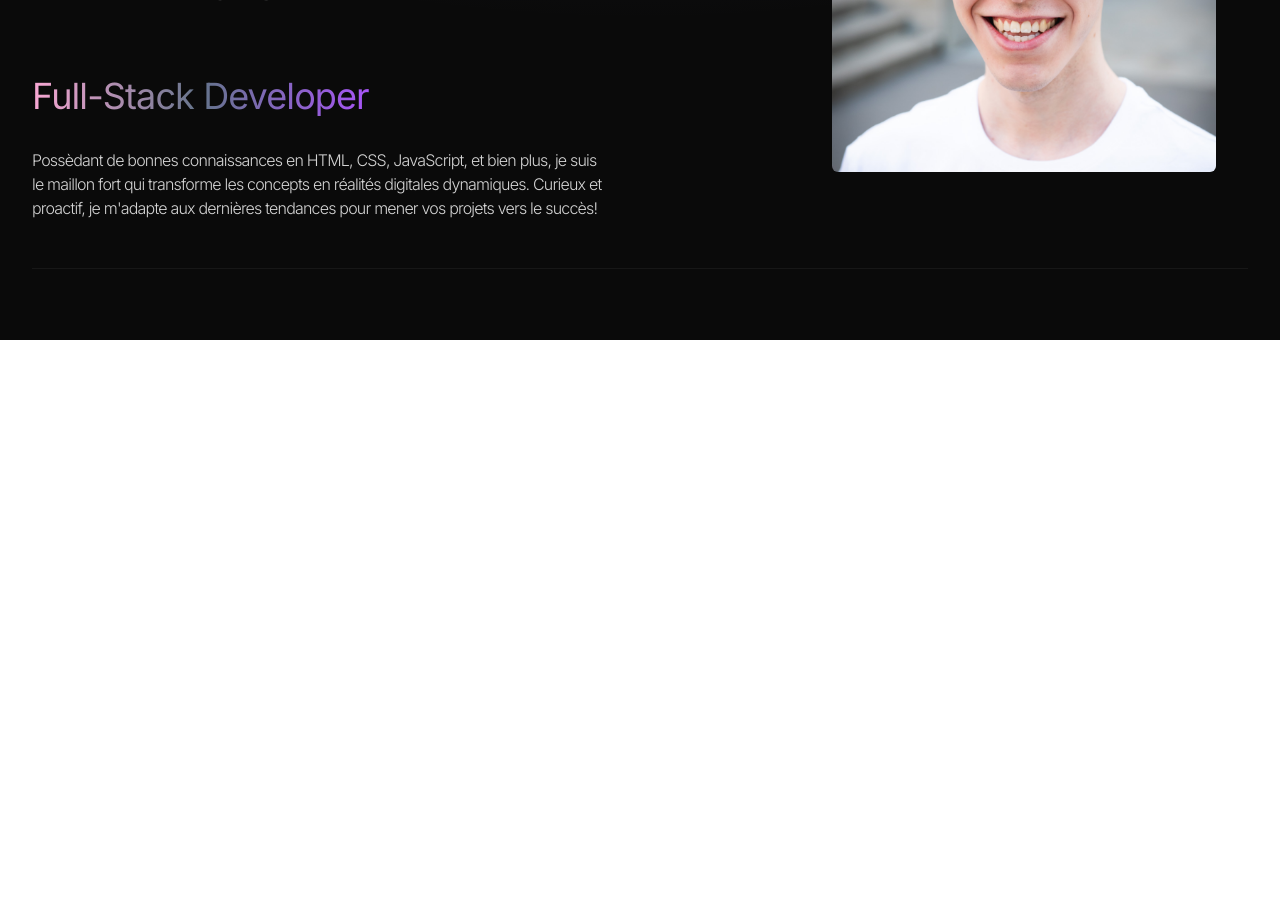
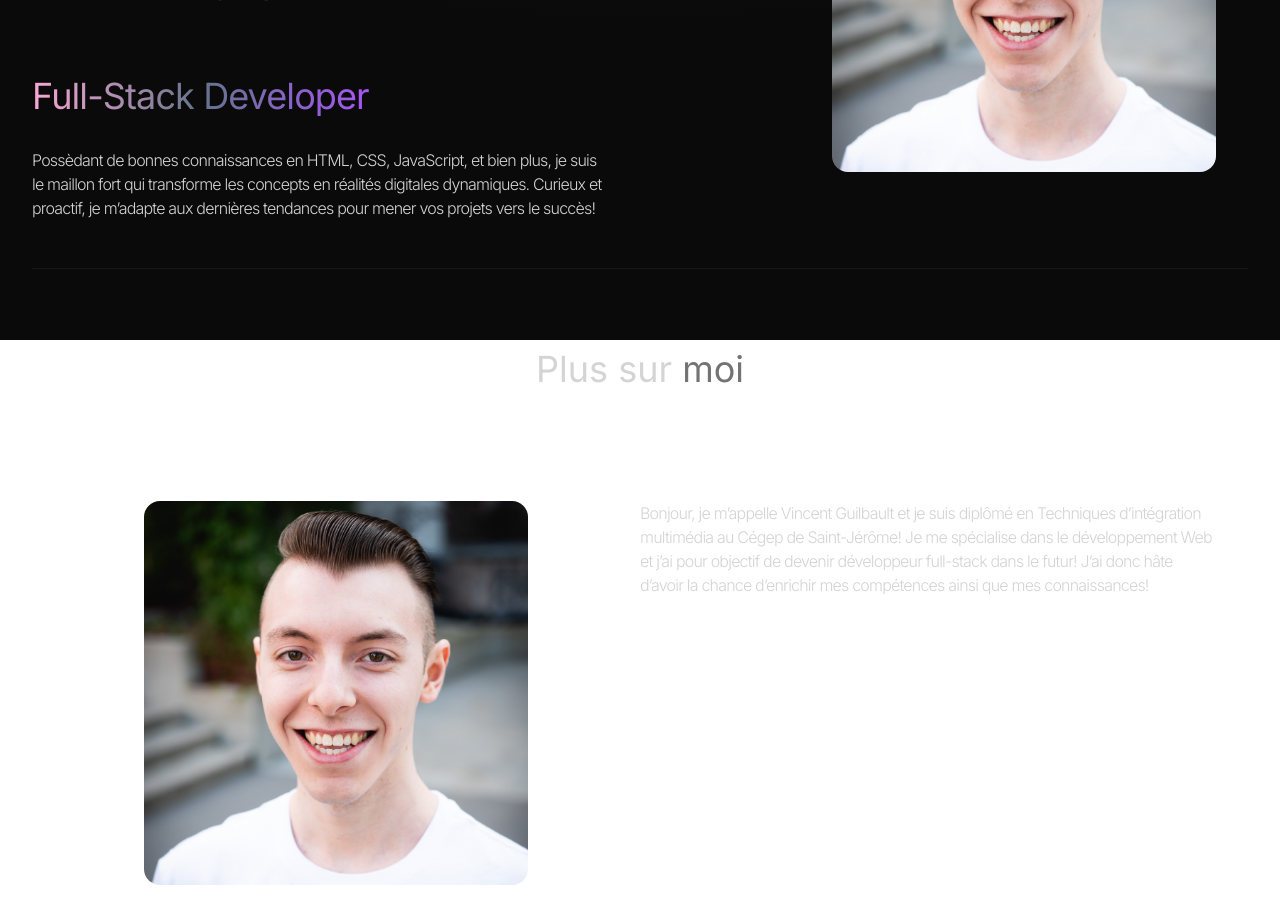
Before and after one commit to Vincent-Guilbault/React_Portfolio_2024, a React (Vite) app: page / in a window 1280 px wide. Shown: the part 460-1384 px from the top of the page. Before the commit the page ends 800 px from the top, so only its background shows below. Built offline with nearby package versions, Linux system fonts and the light colour scheme.

Commit message:
Ajout de la section "Plus sur moi" ou "About".

```diff
--- a/src/App.jsx
+++ b/src/App.jsx
@@ -1,3 +1,4 @@
+import About from "./components/About";
 import Hero from "./components/Hero";
 import Navbar from "./components/Navbar";
 
@@ -11,6 +12,7 @@ function App() {
       <div className="container mx-auto px-8">
         <Navbar />
         <Hero />
+        <About />
       </div>
     </div>
   );
--- /dev/null
+++ b/src/components/About.jsx
@@ -0,0 +1,37 @@
+import profilePic from "../assets/Vincent_pfp_1080x1080.png";
+
+const About = () => {
+  return (
+    <div className="border-b border-neutral-900 pb-4">
+      <h2 className="my-20 text-center text-4xl">
+        Plus sur <span className="text-neutral-500">moi</span>
+      </h2>
+
+      <div className="flex flex-wrap">
+        <div className="w-full lg:w-1/2 lg:p-8">
+          <div className="flex items-center justify-center">
+            <img
+              src={profilePic}
+              alt="Vincent Guilbault Profile Picture"
+              className="max-h-96 rounded-2xl"
+            />
+          </div>
+        </div>
+        <div className="w-full lg:w-1/2">
+          <div className="flex justify-center lg:justify-start">
+            <p className="max-w-xl py-6 my-2 font-light tracking-tighter">
+              Bonjour, je m’appelle Vincent Guilbault et je suis diplômé en
+              Techniques d’intégration multimédia au Cégep de Saint-Jérôme! Je
+              me spécialise dans le développement Web et j’ai pour objectif de
+              devenir développeur full-stack dans le futur! J’ai donc hâte
+              d’avoir la chance d’enrichir mes compétences ainsi que mes
+              connaissances!
+            </p>
+          </div>
+        </div>
+      </div>
+    </div>
+  );
+};
+
+export default About;
--- a/src/components/Hero.jsx
+++ b/src/components/Hero.jsx
@@ -15,18 +15,17 @@ const Hero = () => {
             <p className="my-2 max-w-xl py-6 font-light tracking-tighter">
               Possèdant de bonnes connaissances en HTML, CSS, JavaScript, et
               bien plus, je suis le maillon fort qui transforme les concepts en
-              réalités digitales dynamiques. Curieux et proactif, je
-              m&#39;adapte aux dernières tendances pour mener vos projets vers
-              le succès!
+              réalités digitales dynamiques. Curieux et proactif, je m’adapte
+              aux dernières tendances pour mener vos projets vers le succès!
             </p>
           </div>
         </div>
         <div className="w-full lg:w-1/2 lg:p-8">
-          <div className="flex float-right">
+          <div className="flex items-center justify-center lg:float-right">
             <img
               src={profilePic}
               alt="Vincent Guilbault Profile Picture"
-              className="max-h-96 rounded-md"
+              className="max-h-96 rounded-2xl"
             />
           </div>
         </div>
--- a/src/components/Navbar.jsx
+++ b/src/components/Navbar.jsx
@@ -8,7 +8,7 @@ const Navbar = () => {
       <div className="flex flex-shrink-0 items-center">
         <img src={Logo} alt="Logo" className="h-12 w-12" />
       </div>
-      <div className="m-8 flex items-center justify-center gap-4 text-2xl">
+      <div className="sm:m-8 flex items-center justify-center gap-4 text-2xl">
         <a href="https://www.linkedin.com/in/vincentguilbault/" target="_blank">
           <FaLinkedin />
         </a>
```
